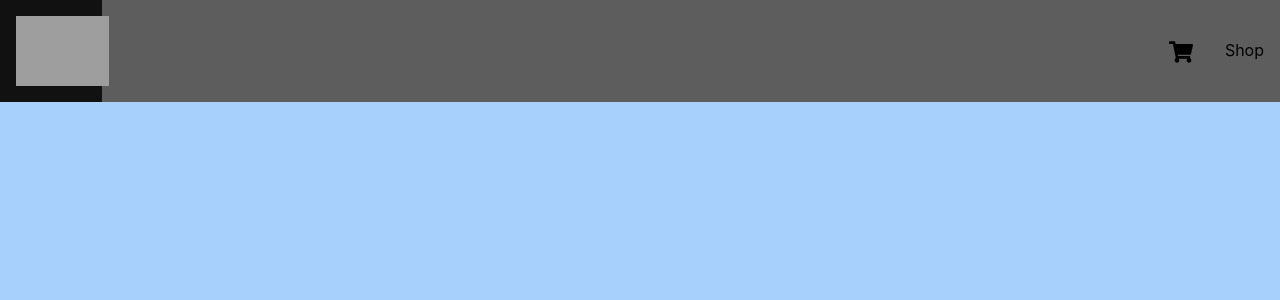
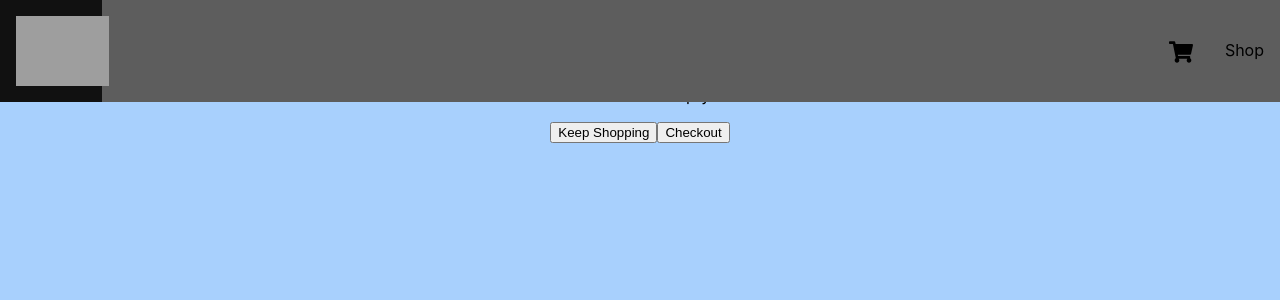
Before and after one commit to TechnicolorPanda/shopping-cart, a React (Create React App) app: page /display-cart in a window 1280 px wide. Shown: the top 300 px of the page. Built offline with nearby package versions, Linux system fonts and the light colour scheme; grey boxes are pictures that could not be loaded.

Commit message:
retrieves cart when navbar cart selected

```diff
--- a/src/App.js
+++ b/src/App.js
@@ -3,6 +3,7 @@ import './styles/App.css';
 import Home from './components/Home';
 import Nav from './components/Nav';
 import Cart from './components/Cart';
+import DisplayCart from './components/DisplayCart';
 import Shop from './components/Shop';
 import ItemDetail from './components/ItemDetail';
 import Checkout from './components/Checkout';
@@ -16,6 +17,7 @@ function App() {
         <Switch>
           <Route path = '/' exact component = {Home} />
           <Route path = '/cart' component = {Cart}/>
+          <Route path = '/display-cart' component = {DisplayCart}/>
           <Route path = '/shop' exact component = {Shop}/>
           <Route path = '/shop/:id' component = {ItemDetail}/>
           <Route path = '/checkout' component = {Checkout}/>
--- a/src/components/Cart.js
+++ b/src/components/Cart.js
@@ -1,12 +1,11 @@
 import React, { useState, useEffect } from 'react';
 import { useLocation } from 'react-router';
-import { Link } from 'react-router-dom';
-import Nav from './Nav';
+import DisplayCart from './DisplayCart';
 import '../styles/cart.css';
 
-// TODO: Create displayCart component and render saved cart there. Direct Nav bar to displayCart.
+function Cart() {
 
-function Cart() {
+  console.log('cart');
 
   const location = useLocation();
   const [cartItem, setCartItem] = useState({
@@ -25,128 +24,13 @@ function Cart() {
   },[cartItem])
 
   useEffect(() => {
+    console.log('place in local storage');
     localStorage.setItem('mySavedCart', JSON.stringify(cartContents));
   },[cartContents])
 
-  function calculatePrice(basePrice, baseQuantity) {
-    const price1 = parseInt(basePrice) * parseInt(baseQuantity);
-    const price = price1.toFixed(2);
-    return formattedPrice(price);
-  }
-
-  function formattedPrice(rawPrice) {
-    return rawPrice.toString().replace(/\B(?=(\d{3})+(?!\d))/g, ",");
-  }
-
-  function totalCost(cartContents) {
-    let total = 0;
-    cartContents.map((cartItem => (
-    total = parseInt(total) + parseInt(calculatePrice(cartItem.price, cartItem.quantity))
-    )));
-    let grandTotal = formattedPrice(total);
-    return grandTotal;
-  }
-
-  function numberOfItems(cartContents) {
-    let numberOfItems = 0;
-    cartContents.map((cartItem => (
-      numberOfItems = numberOfItems + cartItem.quantity
-    )));
-    return numberOfItems;
-  }
-
-  const onHandleChange = (event) => {
-    event.preventDefault();
-    let newQuantity = event.target.value;
-    setCartItem({
-      quantity: newQuantity,
-      name: cartItem.name,
-      price: cartItem.price,
-      id: cartItem.id,
-      images: cartItem.images,
-    });
-    setCartContents(cartContents => cartContents.filter((cartItem, i) => cartContents.indexOf(cartItem) !== i));
-  }
-
-  const increaseQuantity = (event) => {
-    event.preventDefault();
-    let newQuantity = cartItem.quantity;
-    newQuantity++;
-    setCartItem({
-      quantity: newQuantity,
-      name: cartItem.name,
-      price: cartItem.price,
-      id: cartItem.id,
-      images: cartItem.images,
-    });
-    setCartContents(cartContents => cartContents.filter((cartItem, i) => cartContents.indexOf(cartItem) !== i));
-  }
-
-  const decreaseQuantity = (event) => {
-    event.preventDefault();
-    let newQuantity = cartItem.quantity;
-    if (newQuantity > 0) {
-      newQuantity--;
-    };
-    console.log(newQuantity);
-    setCartItem({
-      quantity: newQuantity,
-      name: cartItem.name,
-      price: cartItem.price,
-      id: cartItem.id,
-      images: cartItem.images,
-    });
-    setCartContents(cartContents => cartContents.filter((cartItem, i) => cartContents.indexOf(cartItem) !== i));
-  }
-
-  console.log(cartContents);
-
   return (
     <div>
-      <h2>Cart</h2>
-      <h3 className = 'row' id = 'categories'>
-        <div className = 'column'> </div>
-        <div className = 'column'>Item</div>
-        <div className = 'column'>Price</div>
-        <div className = 'column'>Quantity</div>
-        <div className = 'column'>Total Price</div>
-      </h3>
-      {cartContents.map(((cartItem) => (
-        <h3 className = 'row' key = {cartItem.id}>
-          <div className = 'column'><img src = {cartItem.images} alt = {cartItem.name} className = 'cart-item'></img></div>
-          <div className = 'column'>{cartItem.name}</div>
-          <div className = 'column'>${formattedPrice(cartItem.price)}</div>
-          <div className = 'column'>
-            <button id = 'decrease' onClick = {decreaseQuantity}>-</button>
-            <input id = 'quantity'
-              value = {cartItem.quantity}
-              onFocus = {(e) => e.target.value = ''}
-              onChange = {onHandleChange}>
-            </input>
-            <button id = 'increase' onClick = {increaseQuantity}>+</button>
-          </div>
-          <div className = 'column'>{calculatePrice(cartItem.price, cartItem.quantity)}</div>
-        </h3>
-      )))}
-      <h3 className = 'total'>Total = ${totalCost(cartContents)}</h3>
-
-      <Nav
-        totalQuantity = {numberOfItems(cartContents)}
-      />
-
-      <Link to = '/shop'>
-        <button className = 'go-to-store'>
-        Keep Shopping
-        </button>
-      </Link>
-      <button className = 'update'>
-        Update Cart
-      </button>
-      <Link to = '/checkout'>
-        <button className = 'checkout'>
-        Checkout
-        </button>
-      </Link>
+      <DisplayCart/>
     </div>
   );
 }
--- a/src/components/DisplayCart.js
+++ b/src/components/DisplayCart.js
@@ -1,13 +1,44 @@
-import React from 'react';
-// import '../styles/cart.css';
+import React, { useState, useEffect } from 'react';
 import { Link } from 'react-router-dom';
+import Nav from './Nav';
 
-const DisplayCart = (props) => {
-    const {
-        name,
-        price,
-        quantity,
-      } = props;
+const DisplayCart = () => {
+
+  console.log('display cart');
+
+  const [cartItem, setCartItem] = useState({
+    quantity: '',
+    name: '',
+    price: '',
+    id: '',
+    images: '',
+  });
+  const [cartContents, setCartContents] = useState(
+    JSON.parse(localStorage.getItem('mySavedCart')) || []
+  );
+  const [cartEmpty, setCartEmpty] = useState(true);
+
+  useEffect(() => {
+    if(cartItem.length) {
+      console.log('add item to contents');
+      setCartContents(cartContents => cartContents.concat(cartItem));
+      setCartEmpty(false);
+    // } else {
+    //   console.log('cart empty');
+    //   setCartEmpty(true);
+    }
+  },[cartItem])
+
+  useEffect(() => {
+    if (cartContents.length) {
+      setCartEmpty(false);
+    }
+  }, [cartContents])
+
+  useEffect(() => {
+    console.log('place in local storage');
+    localStorage.setItem('mySavedCart', JSON.stringify(cartContents));
+  },[cartContents])
 
   function calculatePrice(basePrice, baseQuantity) {
     const price1 = parseInt(basePrice) * parseInt(baseQuantity);
@@ -19,12 +50,106 @@ const DisplayCart = (props) => {
     return rawPrice.toString().replace(/\B(?=(\d{3})+(?!\d))/g, ",");
   }
 
+  function totalCost(cartContents) {
+    let total = 0;
+    cartContents.map((cartItem => (
+    total = parseInt(total) + parseInt(calculatePrice(cartItem.price, cartItem.quantity))
+    )));
+    let grandTotal = formattedPrice(total);
+    return grandTotal;
+  }
+
+  function numberOfItems(cartContents) {
+    let numberOfItems = 0;
+    cartContents.map((cartItem => (
+      numberOfItems = numberOfItems + cartItem.quantity
+    )));
+    return numberOfItems;
+  }
+
+  const onHandleChange = (event) => {
+    event.preventDefault();
+    let newQuantity = event.target.value;
+    setCartItem({
+      quantity: newQuantity,
+      name: cartItem.name,
+      price: cartItem.price,
+      id: cartItem.id,
+      images: cartItem.images,
+    });
+    setCartContents(cartContents => cartContents.filter((cartItem, i) => cartContents.indexOf(cartItem) !== i));
+  }
+
+  const increaseQuantity = (event) => {
+    event.preventDefault();
+    let newQuantity = cartItem.quantity;
+    newQuantity++;
+    setCartItem({
+      quantity: newQuantity,
+      name: cartItem.name,
+      price: cartItem.price,
+      id: cartItem.id,
+      images: cartItem.images,
+    });
+    setCartContents(cartContents => cartContents.filter((cartItem, i) => cartContents.indexOf(cartItem) !== i));
+  }
+
+  const decreaseQuantity = (event) => {
+    event.preventDefault();
+    let newQuantity = cartItem.quantity;
+    if (newQuantity > 0) {
+      newQuantity--;
+    };
+    setCartItem({
+      quantity: newQuantity,
+      name: cartItem.name,
+      price: cartItem.price,
+      id: cartItem.id,
+      images: cartItem.images,
+    });
+    setCartContents(cartContents => cartContents.filter((cartItem, i) => cartContents.indexOf(cartItem) !== i));
+  }
+
   return (
-      <div>
-    <h1>Cart</h1>
-      <h3>{name}
-       ${formattedPrice(price)} x {quantity} =
-      {calculatePrice(price, quantity)}</h3>
+    <div className = 'cart-contents'>
+      <h2>Cart</h2>
+      {cartEmpty
+        ? <div>
+        <li>Your Cart is Empty</li>
+        </div>
+        : <div>
+      <h3 className = 'row' id = 'categories'>
+        <div className = 'column'> </div>
+        <div className = 'column'>Item</div>
+        <div className = 'column'>Price</div>
+        <div className = 'column'>Quantity</div>
+        <div className = 'column'>Total Price</div>
+      </h3>
+      {cartContents.map(((cartItem) => (
+        <h3 className = 'row' key = {cartItem.id}>
+          <div className = 'column'><img src = {cartItem.images} alt = {cartItem.name} className = 'cart-item'></img></div>
+          <div className = 'column'>{cartItem.name}</div>
+          <div className = 'column'>${formattedPrice(cartItem.price)}</div>
+          <div className = 'column'>
+            <button id = 'decrease' onClick = {decreaseQuantity}>-</button>
+            <input
+              value = {cartItem.quantity}
+              onFocus = {(e) => e.target.value = ''}
+              onChange = {onHandleChange}>
+            </input>
+            <button id = 'increase' onClick = {increaseQuantity}>+</button>
+          </div>
+          <div className = 'column'>{calculatePrice(cartItem.price, cartItem.quantity)}</div>
+        </h3>
+      )))}
+      <h3 className = 'total'>Total = ${totalCost(cartContents)}</h3>
+
+      <Nav
+        totalQuantity = {numberOfItems(cartContents)}
+      />
+      </div>
+}
+
       <Link to = '/shop'>
         <button className = 'go-to-store'>
         Keep Shopping
--- a/src/components/ItemDetail.js
+++ b/src/components/ItemDetail.js
@@ -42,7 +42,7 @@ function ItemDetail({ match }) {
   }
 
   return (
-  <div>
+  <div className = 'item-selection'>
     {displayItems
     ? <div className = 'column'>
       <img src = {itemDetails.images} alt = {itemDetails.name} className = 'item-detail'></img>
--- a/src/components/Nav.js
+++ b/src/components/Nav.js
@@ -24,7 +24,7 @@ function Nav(props) {
           <li className = 'shop'>Shop</li>
         </Link>
 
-        <Link to = './cart'>
+        <Link to = './display-cart'>
           <li className = 'cart'>{shoppingCart}
             <span className = 'item-count'>{totalQuantity}</span>
           </li>
--- a/src/components/Shop.js
+++ b/src/components/Shop.js
@@ -1,6 +1,6 @@
 import React from 'react';
 import '../styles/shop.css';
-import {Link} from 'react-router-dom';
+import { Link } from 'react-router-dom';
 import ShopItems from './ShopItems';
 
 function Shop() {
--- a/src/styles/cart.css
+++ b/src/styles/cart.css
@@ -1,5 +1,10 @@
 body {
     background-color: rgb(168, 208, 253);
+}
+
+div.cart-contents {
+    top: 102px;
+    position: static;
 }
 
 img.cart-item {
--- a/src/styles/item-detail.css
+++ b/src/styles/item-detail.css
@@ -1,5 +1,10 @@
 body {
     background-color: white;
+}
+
+div.item-selection {
+    top: 102px;
+    position: absolute;
 }
 
 img.item-detail {
--- a/src/styles/shop.css
+++ b/src/styles/shop.css
@@ -1,5 +1,11 @@
 body {
     background-color: rgb(168, 208, 253);
+    height: 100%;
+    width: 100%;
+    margin-top: 0px;
+    margin-bottom: 0px;
+    position: absolute;
+    top: 102p
 }
 
 h1.shop-title {
```
Lines whose indentation alone changed are shown as unchanged.
